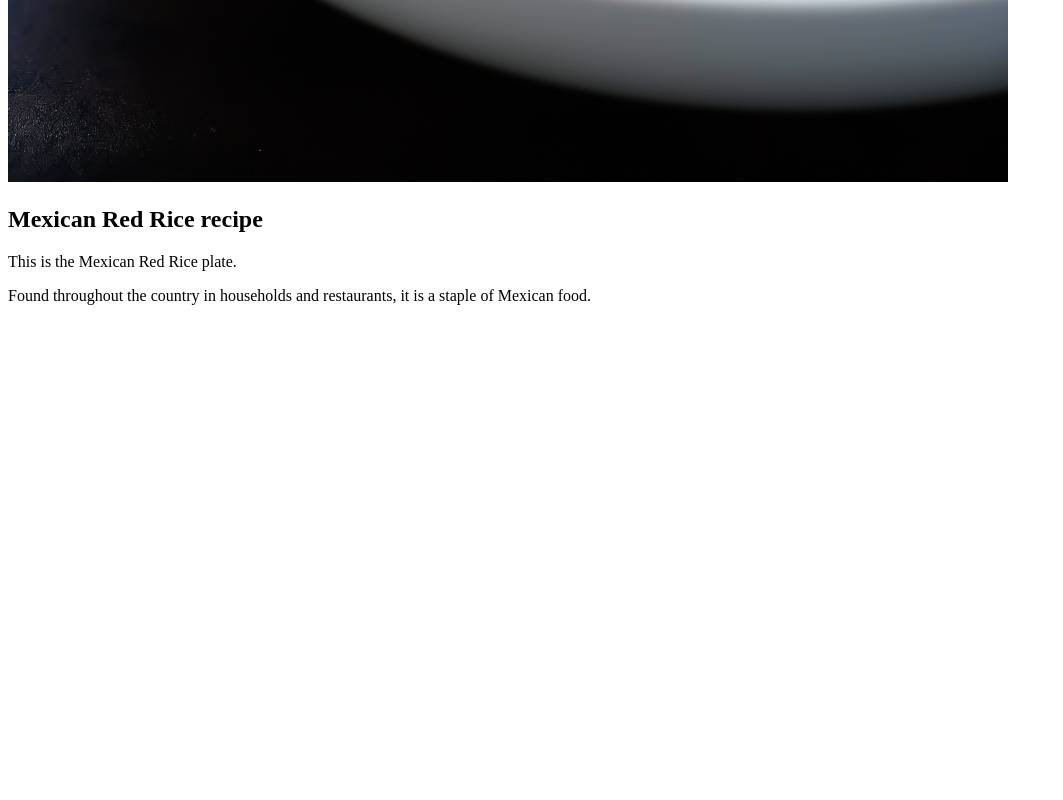
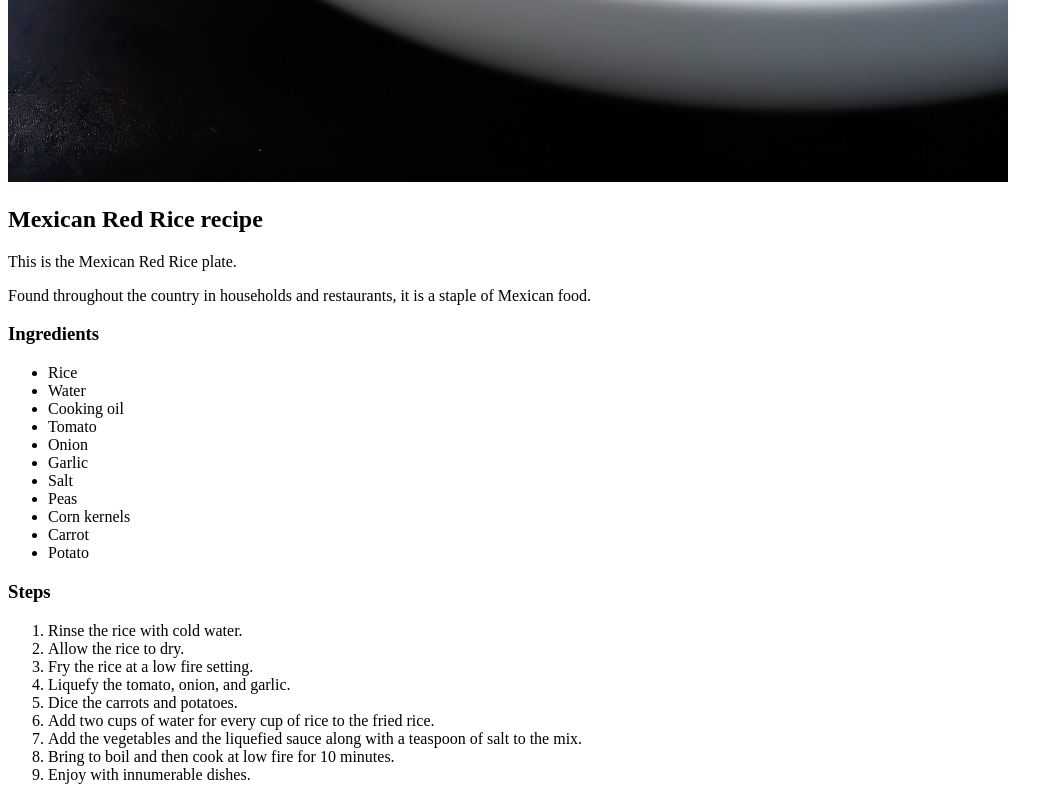
Before and after one commit to fatartorias/odin-recipes, a plain HTML site: page recipes/mexican-red-rice.html in a window 1280 px wide. Shown: the part 1365-2165 px from the top of the page, without its empty margins (0-1063 px from the left). Before the commit the page ends 1686 px from the top, so only its background shows below. Drawn offline with Linux system fonts and the light colour scheme.

Commit message:
Updated previous recipes and added tortilla-soup.html

```diff
--- a/recipes/mexican-red-rice.html
+++ b/recipes/mexican-red-rice.html
@@ -7,10 +7,35 @@
 </head>
 <body>
     <h1>Mexican Red Rice</h1>
-    <img src="../mexican-red-rice.jpg">
+    <img src="../mexican-red-rice.jpg" alt="A bowl of mexican red rice">
     <h2>Mexican Red Rice recipe</h2>
     <p>This is the Mexican Red Rice plate.</p>
     <p> Found throughout the country in households and restaurants, it is a staple of Mexican food.</p>
-
+    <h3>Ingredients</h3>
+    <ul>
+        <li>Rice</li>
+        <li>Water</li>
+        <li>Cooking oil</li>
+        <li>Tomato</li>
+        <li>Onion</li>
+        <li>Garlic</li>
+        <li>Salt</li>
+        <li>Peas</li>
+        <li>Corn kernels</li>
+        <li>Carrot</li>
+        <li>Potato</li>
+    </ul>
+    <h3>Steps</h3>
+    <ol>
+        <li>Rinse the rice with cold water.</li>
+        <li>Allow the rice to dry.</li>
+        <li>Fry the rice at a low fire setting.</li>
+        <li>Liquefy the tomato, onion, and garlic.</li>
+        <li>Dice the carrots and potatoes.</li>
+        <li>Add two cups of water for every cup of rice to the fried rice.</li>
+        <li>Add the vegetables and the liquefied sauce along with a teaspoon of salt to the mix.</li>
+        <li>Bring to boil and then cook at low fire for 10 minutes.</li>
+        <li>Enjoy with innumerable dishes.</li>
+    </ol>
 </body>
 </html>
```
Also changed, not shown: index.html (+1 -0 lines), recipes/shrimp-cocktail.html (+1 -1 lines), recipes/tortilla-soup.html (added, +41 -0 lines), tortilla-soup.jpg (added).
